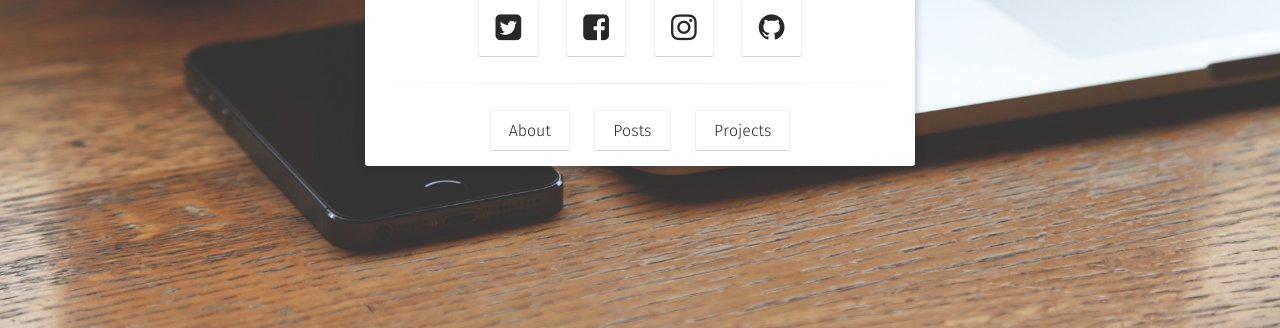
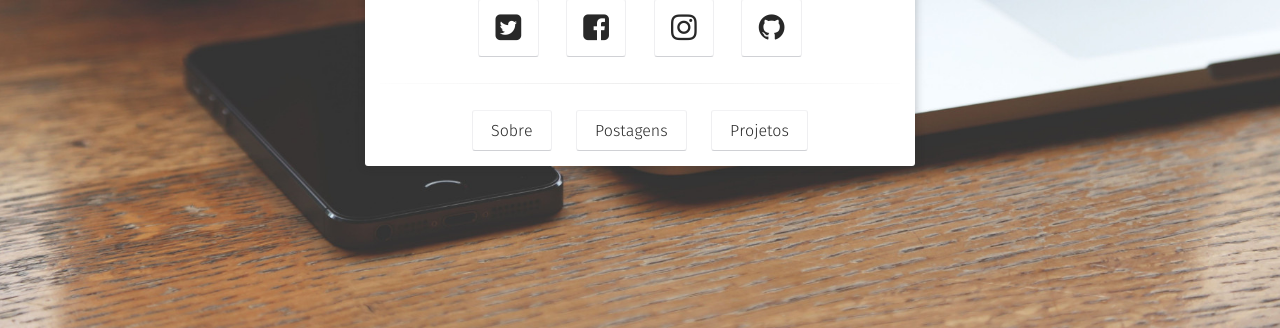
Before and after one commit to ramirovsjunior/ramirovsjunior.github.io, a Jekyll site: the page built from index.html, in a window 1280 px wide. Shown: the part 568-896 px from the top of the page. Built offline with Jekyll 4.4.1, drawn with Linux system fonts in a browser that asks for light colours; some web fonts are replaced.

Commit message:
Atualização em _layouts/home.html

```diff
--- a/_layouts/home.html
+++ b/_layouts/home.html
@@ -33,13 +33,13 @@ layout: compress
                   <hr class="hr-line">
                   <h3 class="title">
                          <a class="btn zoombtn" href="{{ site.url }}/about">
-                         About
+                         Sobre
                          </a>
                          <a class="btn zoombtn" href="{{ site.url }}/posts">
-                         Posts
+                         Postagens
                          </a>
                          <a class="btn zoombtn" href="{{ site.url }}/projects">
-                         Projects
+                         Projetos
                          </a>
                  </h3>
             </div>
```
